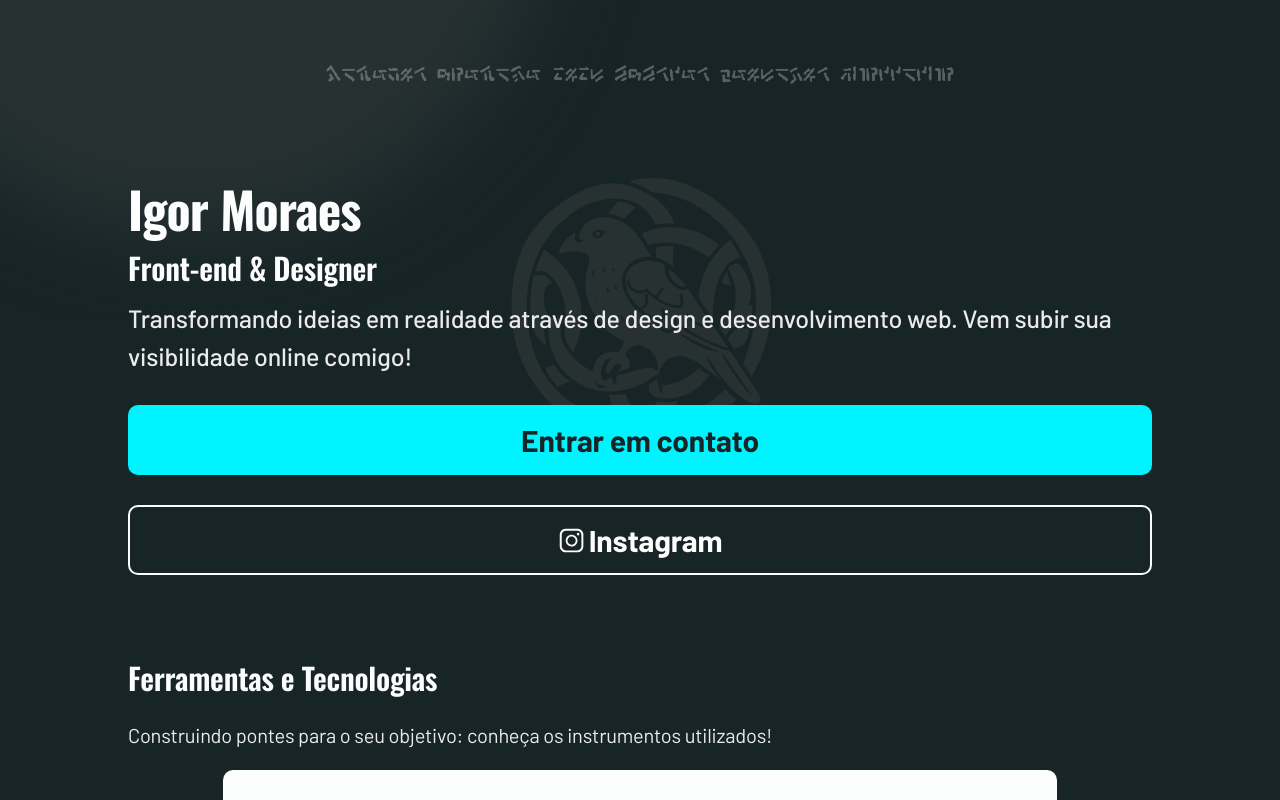
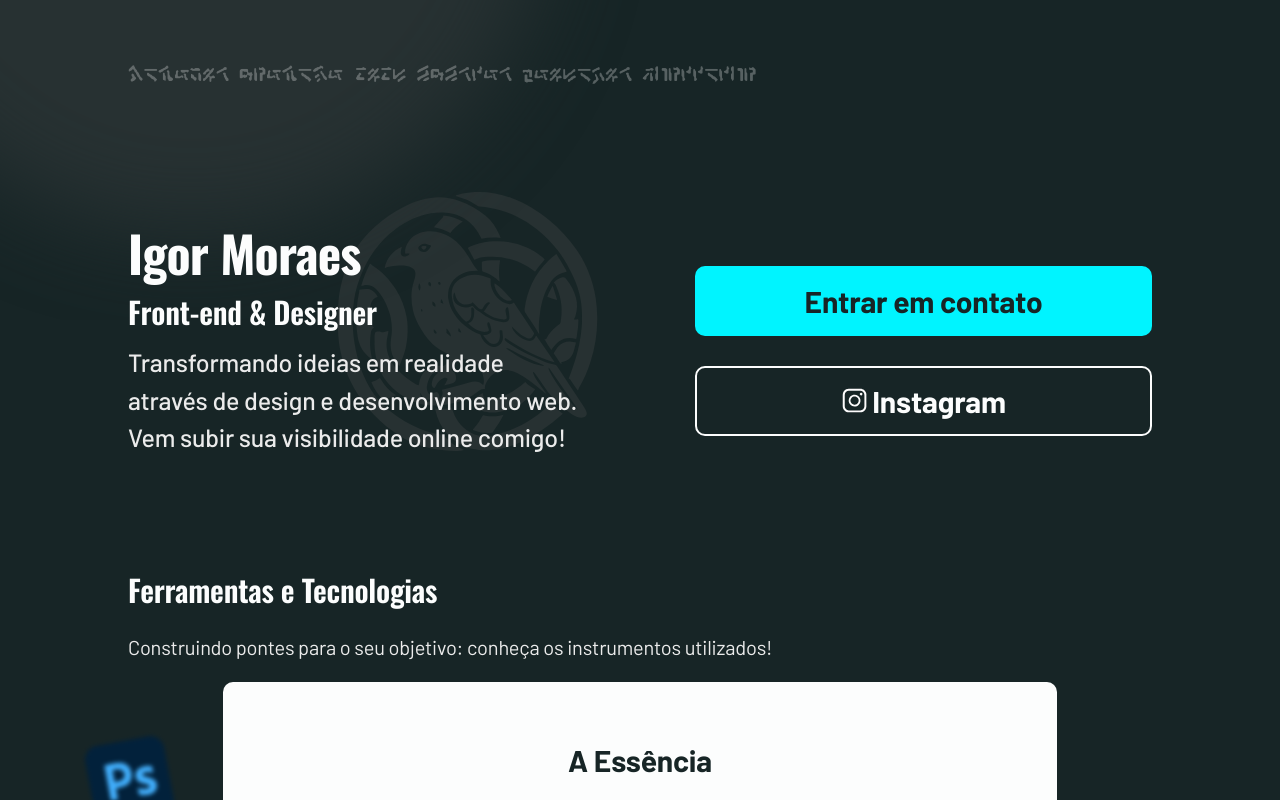
Before and after one commit to IgorFerreiraMoraes/portfolio, a Vue app: page / in a window 1280 px wide. Shown: the top 800 px of the page. Built offline with nearby package versions, Linux system fonts and the light colour scheme.

Commit message:
Torna a seção hero responsiva

```diff
--- a/src/components/SectionHero.vue
+++ b/src/components/SectionHero.vue
@@ -9,14 +9,21 @@
 <template>
 	<section id="hero">
 		<span>Vivamus gravida, nunc egestas faucibus porttitor</span>
+		<div id="hero-content">
+			<div id="hero-text">
 				<Title size="large">Igor Moraes</Title>
 				<Title size="medium">Front-end & Designer</Title>
 				<p>
 					Transformando ideias em realidade através de design e
-			desenvolvimento web. Vem subir sua visibilidade online comigo!
+					desenvolvimento web. Vem subir sua visibilidade online
+					comigo!
 				</p>
 				<img src="../assets/images/raven.svg" alt="" />
-		<ButtonPrimary :link="link_whatsapp" style="margin-bottom: 1.5rem"
+			</div>
+			<div id="hero-buttons">
+				<ButtonPrimary
+					:link="link_whatsapp"
+					style="margin-bottom: 1.5rem"
 					>Entrar em contato</ButtonPrimary
 				>
 				<ButtonSecondary
@@ -24,6 +31,8 @@
 					image="./src/assets/images/social/social-instagram.svg"
 					>Instagram</ButtonSecondary
 				>
+			</div>
+		</div>
 	</section>
 </template>
 <style scoped>
@@ -53,4 +62,22 @@
 		left: 35%;
 		z-index: -1;
 	}
+
+	@media (min-width: 1024px) {
+		#hero-content {
+			display: grid;
+			grid-template-columns: 1fr 1fr;
+			column-gap: 5.5rem;
+			align-items: center;
+		}
+		span {
+			text-align: left;
+			margin-bottom: 6.2rem;
+		}
+		img {
+			width: min(30%, 15rem);
+			top: 25%;
+			left: 18%;
+		}
+	}
 </style>
```
Lines whose indentation alone changed are shown as unchanged.
